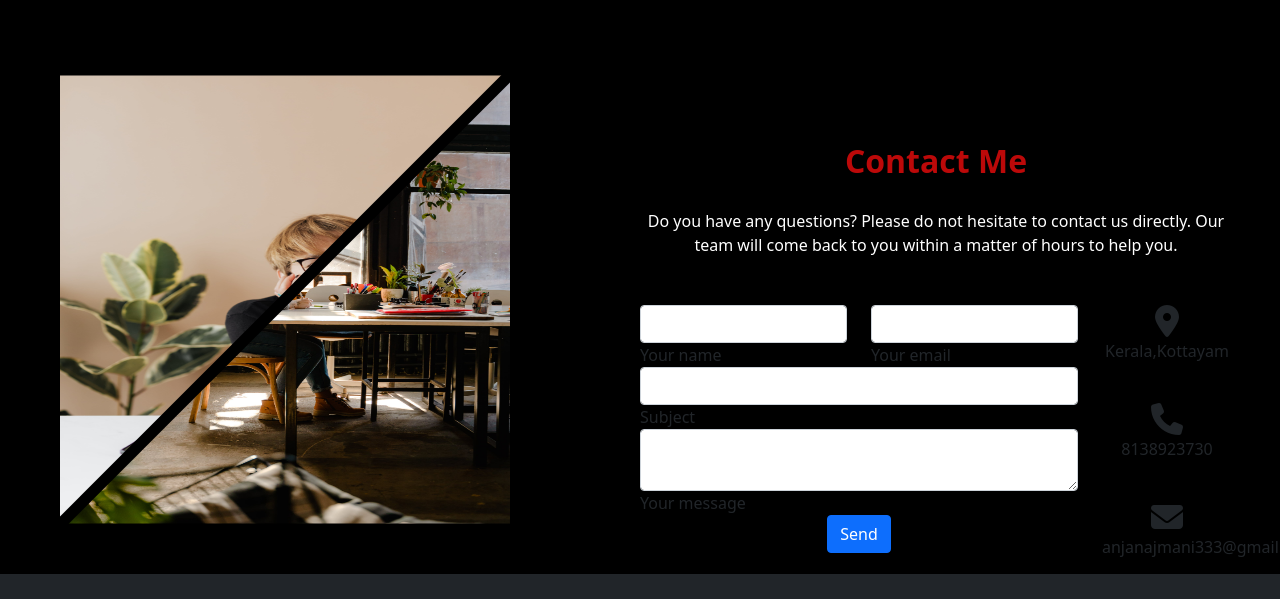
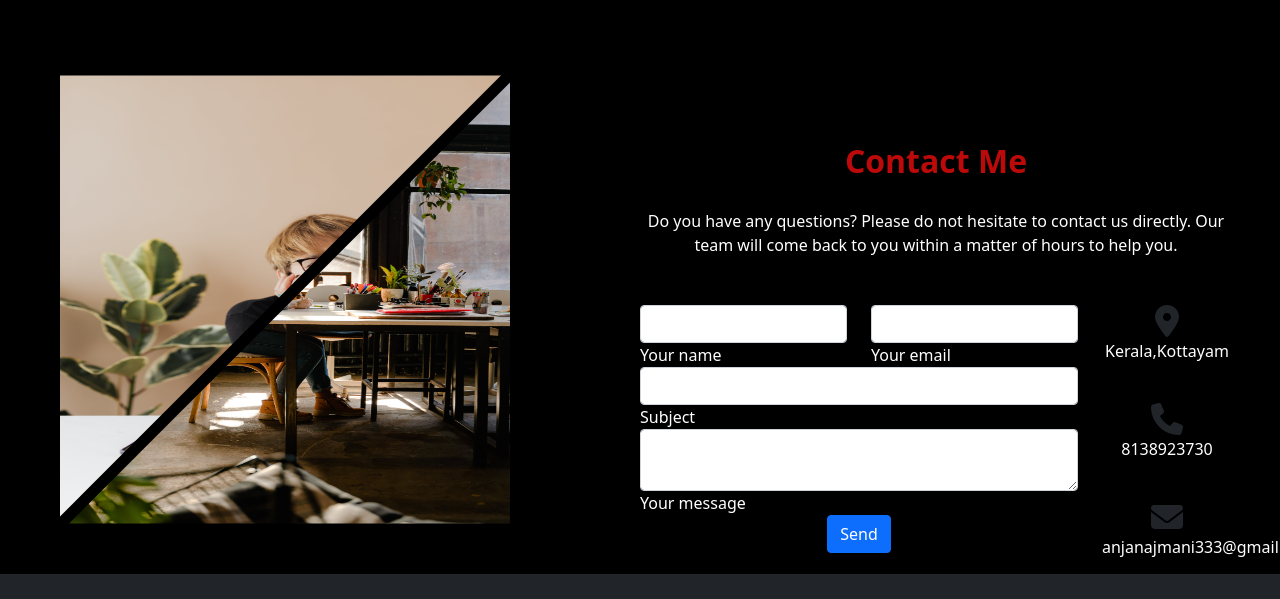
Before and after one commit to ANJANA-MANI/PORTFOLIO, a plain HTML site: page index.html in a window 1280 px wide. Shown: the part 2338-2937 px from the top of the page. Drawn offline with nearby package versions, Linux system fonts and the light colour scheme.

Commit message:
Update index.html

```diff
--- a/index.html
+++ b/index.html
@@ -421,7 +421,7 @@
                   <div class="col-md-6">
                       <div class="md-form mb-0">
                           <input type="text" id="name" name="name" class="form-control">
-                          <label for="name" class="">Your name</label>
+                          <label for="name" class="text-white">Your name</label>
                       </div>
                   </div>
                   <!--Grid column-->
@@ -430,7 +430,7 @@
                   <div class="col-md-6">
                       <div class="md-form mb-0">
                           <input type="text" id="email" name="email" class="form-control">
-                          <label for="email" class="">Your email</label>
+                          <label for="email" class="text-white">Your email</label>
                       </div>
                   </div>
                   <!--Grid column-->
@@ -443,7 +443,7 @@
                   <div class="col-md-12">
                       <div class="md-form mb-0">
                           <input type="text" id="subject" name="subject" class="form-control">
-                          <label for="subject" class="">Subject</label>
+                          <label for="subject" class="text-white">Subject</label>
                       </div>
                   </div>
               </div>
@@ -457,7 +457,7 @@
 
                       <div class="md-form">
                           <textarea type="text" id="message" name="message" rows="2" class="form-control md-textarea"></textarea>
-                          <label for="message">Your message</label>
+                          <label for="message"class="text-white">Your message</label>
                       </div>
 
                   </div>
@@ -477,15 +477,15 @@
       <div class="col-md-3 text-center">
           <ul class="list-unstyled mb-0">
               <li><i class="fas fa-map-marker-alt fa-2x"></i>
-                  <p>Kerala,Kottayam</p>
+                  <p class="text-white">Kerala,Kottayam</p>
               </li>
 
               <li><i class="fas fa-phone mt-4 fa-2x"></i>
-                  <p>8138923730</p>
+                  <p class="text-white">8138923730</p>
               </li>
 
               <li><i class="fas fa-envelope mt-4 fa-2x"></i>
-                  <p>anjanajmani333@gmail.com</p>
+                  <p class="text-white">anjanajmani333@gmail.com</p>
               </li>
           </ul>
       </div>
```
